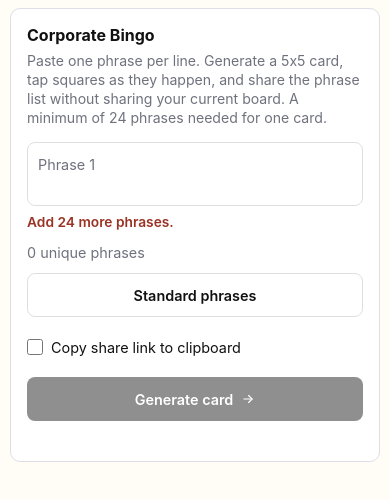
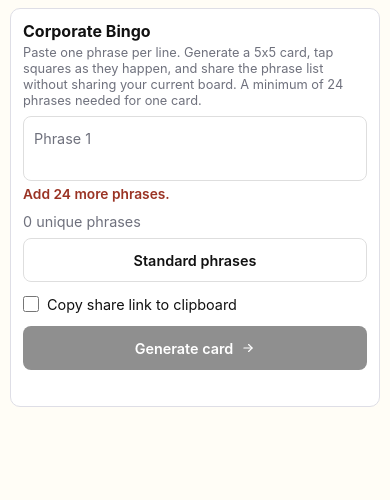
Before and after one commit to tenmyouji/corporate-bingo, a React (Vite) app: page / in a window 390 px wide. Shown: the top 500 px of the page. Built offline with nearby package versions, Linux system fonts and the light colour scheme.

Commit message:
Expand mobile phrase entry area

```diff
--- a/src/styles.css
+++ b/src/styles.css
@@ -479,19 +479,32 @@ textarea::placeholder {
     padding: 10px 0;
   }
 
+  .entry-app {
+    place-items: stretch center;
+  }
+
+  .workspace {
+    height: 100%;
+  }
+
   .controls-panel {
+    height: 100%;
     max-height: calc(100dvh - 20px);
     border-radius: 10px;
     padding: 18px;
   }
 
   .intro {
-    margin-bottom: 14px;
+    margin-bottom: 10px;
+  }
+
+  .intro h1 {
+    margin-bottom: 4px;
   }
 
   .intro p {
-    font-size: 0.88rem;
-    line-height: 1.36;
+    font-size: 0.84rem;
+    line-height: 1.28;
   }
 
   textarea {
@@ -507,11 +520,11 @@ textarea::placeholder {
   }
 
   .entry-footer {
-    gap: 12px;
+    gap: 8px;
   }
 
   .entry-actions {
-    gap: 14px;
+    gap: 8px;
   }
 
   .primary,
@@ -521,7 +534,7 @@ textarea::placeholder {
   }
 
   .share-option {
-    min-height: 32px;
+    min-height: 28px;
   }
 
   .card-view {
@@ -639,7 +652,21 @@ textarea::placeholder {
 
   .controls-panel {
     max-height: calc(100dvh - 16px);
-    padding: 16px;
+    padding: 12px;
+  }
+
+  .intro {
+    margin-bottom: 8px;
+  }
+
+  .intro p {
+    font-size: 0.8rem;
+    line-height: 1.24;
+  }
+
+  .validation {
+    min-height: 16px;
+    margin: 5px 0 7px;
   }
 
   textarea {
```
